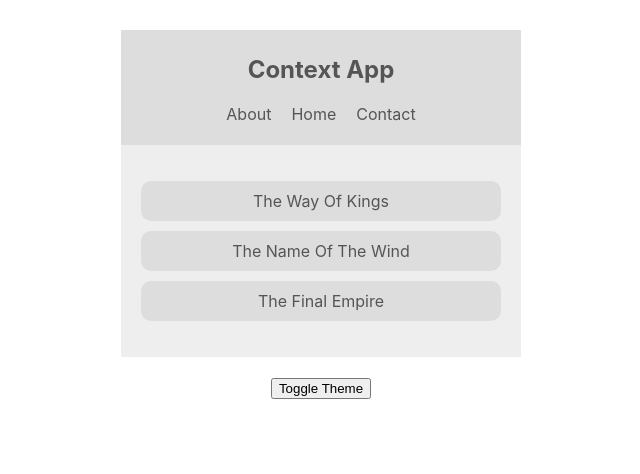
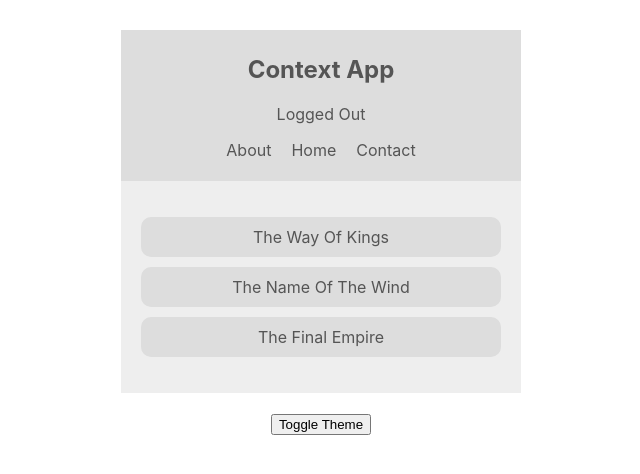
Before and after one commit to meghnavarma0/context-app, a React (Create React App) app: page / in a window 1280 px wide. Shown: the top 474 px of the page, without its empty margins (319-959 px from the left). Built offline with nearby package versions, Linux system fonts and the light colour scheme.

Commit message:
Added auth context

```diff
--- a/src/App.js
+++ b/src/App.js
@@ -3,14 +3,17 @@
 import Booklist from './components/Booklist';
 import ThemeContextProvider from './contexts/ThemeContext';
 import ThemeToggle from './components/ToggleTheme';
+import AuthContextProvider from './contexts/AuthContext';
 
 function App() {
 	return (
 		<div className='App'>
 			<ThemeContextProvider>
-				<Navbar />
-				<Booklist />
-				<ThemeToggle />
+				<AuthContextProvider>
+					<Navbar />
+					<Booklist />
+					<ThemeToggle />
+				</AuthContextProvider>
 			</ThemeContextProvider>
 		</div>
 	);
--- a/src/components/Navbar.js
+++ b/src/components/Navbar.js
@@ -1,18 +1,28 @@
 import React, { Component } from 'react';
 import { ThemeContext } from '../contexts/ThemeContext';
+import { AuthContext } from '../contexts/AuthContext';
 
 class Navbar extends Component {
 	render() {
 		return (
+			<AuthContext.Consumer>
+				{authContext => (
 					<ThemeContext.Consumer>
-				{context => {
-					const { isLightTheme, light, dark } = context;
+						{themeContext => {
+							const { isLightTheme, light, dark } = themeContext;
 							const theme = isLightTheme ? light : dark;
 							const { ui, syntax } = theme;
+
+							const { toggleAuth, isAuthenticated } = authContext;
 
 							return (
 								<nav style={{ background: ui, color: syntax }}>
 									<h1>Context App</h1>
+									<div onClick={toggleAuth}>
+										{isAuthenticated
+											? 'Logged In'
+											: 'Logged Out'}
+									</div>
 									<ul>
 										<li>About</li>
 										<li>Home</li>
@@ -22,6 +32,8 @@
 							);
 						}}
 					</ThemeContext.Consumer>
+				)}
+			</AuthContext.Consumer>
 		);
 	}
 }
--- /dev/null
+++ b/src/contexts/AuthContext.js
@@ -0,0 +1,23 @@
+import React, { Component, createContext } from 'react';
+
+export const AuthContext = createContext();
+
+class AuthContextProvider extends Component {
+	state = {
+		isAuthenticated: false
+	};
+	toggleAuth = () => {
+		this.setState({ isAuthenticated: !this.state.isAuthenticated });
+	};
+	render() {
+		return (
+			<AuthContext.Provider
+				value={{ ...this.state, toggleAuth: this.toggleAuth }}
+			>
+				{this.props.children}
+			</AuthContext.Provider>
+		);
+	}
+}
+
+export default AuthContextProvider;
```
Lines whose indentation alone changed are shown as unchanged.
